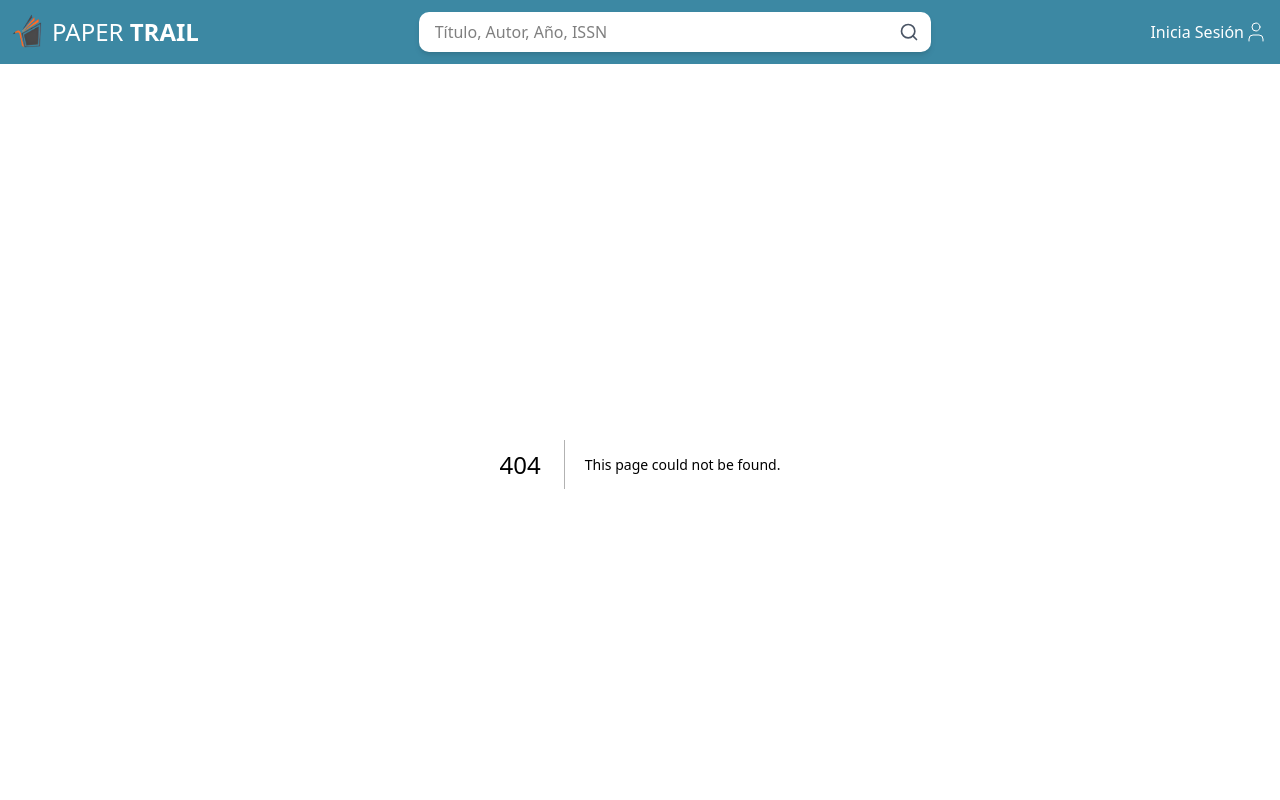
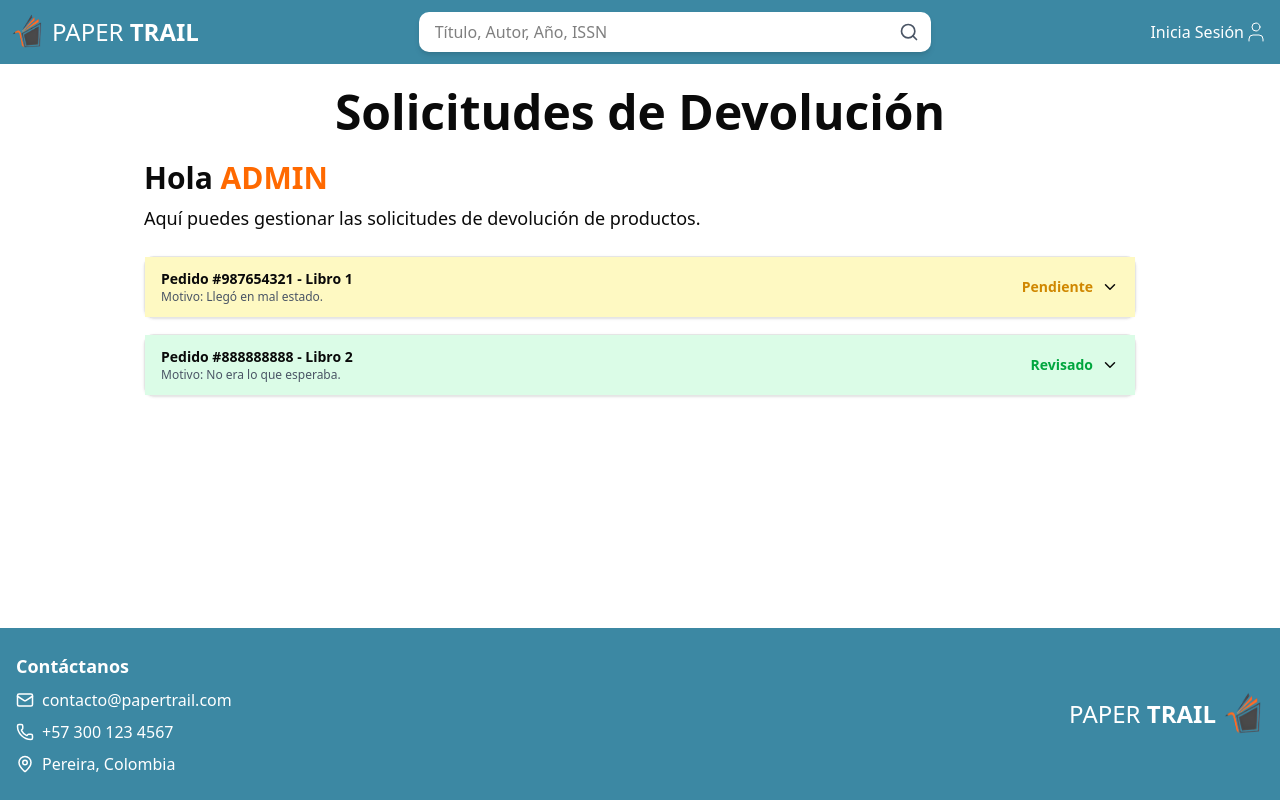
Before and after one commit to sofia0281/PaperTrailV2, a Next.js app in the folder frontend/: page /routes/requestadmin in a window 1280 px wide. Before the commit this address had no page. Shown: the top 800 px of the page. Built offline with nearby package versions, Linux system fonts and the light colour scheme.

Commit message:
componente de devolución de pedido admin

```diff
--- /dev/null
+++ b/frontend/app/routes/requestadmin/components/ReturnRequestAdmin.tsx
@@ -0,0 +1,137 @@
+'use client';
+
+import { useState } from 'react';
+import { ChevronDown, ChevronUp } from 'lucide-react';
+
+type ReturnRequest = {
+  id: number;
+  numeroFactura: string;
+  numeroPedido: string;
+  fechaCompra: string;
+  producto: string;
+  precio: number;
+  cantidad: number;
+  motivo: string;
+  comentarios?: string;
+  estado: 'Pendiente' | 'Revisado' | 'Rechazado';
+};
+
+const mockData: ReturnRequest[] = [
+  {
+    id: 1,
+    numeroFactura: '123456789',
+    numeroPedido: '987654321',
+    fechaCompra: '15/05/2025',
+    producto: 'Libro 1',
+    precio: 150000,
+    cantidad: 1,
+    motivo: 'Llegó en mal estado.',
+    comentarios: 'La caja estaba abierta.',
+    estado: 'Pendiente',
+  },
+  {
+    id: 2,
+    numeroFactura: '222222222',
+    numeroPedido: '888888888',
+    fechaCompra: '12/05/2025',
+    producto: 'Libro 2',
+    precio: 120000,
+    cantidad: 2,
+    motivo: 'No era lo que esperaba.',
+    estado: 'Revisado',
+  },
+];
+
+export default function AdminReturnRequests() {
+  const [requests, setRequests] = useState<ReturnRequest[]>(mockData);
+  const [openIds, setOpenIds] = useState<number[]>([]);
+
+  const toggleOpen = (id: number) => {
+    setOpenIds((prev) =>
+      prev.includes(id) ? prev.filter((openId) => openId !== id) : [...prev, id]
+    );
+  };
+
+  const updateStatus = (id: number, newStatus: ReturnRequest['estado']) => {
+    setRequests((prev) =>
+      prev.map((req) =>
+        req.id === id ? { ...req, estado: newStatus } : req
+      )
+    );
+  };
+
+  return (
+    <div className="max-w-5xl mx-auto px-4 py-6">
+      <h1 className="text-5xl font-bold mb-6 text-center">Solicitudes de Devolución</h1>
+      <h2 className="text-3xl font-bold mb-2 text-start">Hola <span className='text-orange-500'>ADMIN</span></h2>
+      <p className="text-lg mb-6 text-start">
+        Aquí puedes gestionar las solicitudes de devolución de productos.
+        <br />
+      </p>
+      <div className="space-y-4">
+        {requests.map((req) => {
+          const isOpen = openIds.includes(req.id);
+          return (
+            <div key={req.id} className="border rounded-lg shadow bg-white">
+              <button
+                onClick={() => toggleOpen(req.id)}
+                className={`cursor-pointer w-full text-left px-4 py-3 flex items-center justify-between hover:bg-gray-100 ${
+                      req.estado === 'Pendiente'
+                        ? 'bg-yellow-100'
+                        : req.estado === 'Revisado'
+                        ? 'bg-green-100'
+                        : 'bg-red-100'
+                    }`}
+              >
+                <div>
+                  <p className="text-sm font-semibold">
+                    Pedido #{req.numeroPedido} - {req.producto}
+                  </p>
+                  <p className="text-xs text-gray-600">Motivo: {req.motivo}</p>
+                </div>
+                <div className="flex items-center gap-2">
+                  <span
+                    className={`text-sm font-bold ${
+                      req.estado === 'Pendiente'
+                        ? 'text-yellow-600'
+                        : req.estado === 'Revisado'
+                        ? 'text-green-600'
+                        : 'text-red-600'
+                    }`}
+                  >
+                    {req.estado}
+                  </span>
+                  {isOpen ? <ChevronUp size={18} /> : <ChevronDown size={18} />}
+                </div>
+              </button>
+
+              {isOpen && (
+                <div className="border-t px-4 py-4 text-sm grid gap-2">
+                  <p><strong>Factura:</strong> {req.numeroFactura}</p>
+                  <p><strong>Fecha de Compra:</strong> {req.fechaCompra}</p>
+                  <p><strong>Precio:</strong> ${req.precio.toLocaleString()}</p>
+                  <p><strong>Cantidad:</strong> {req.cantidad}</p>
+                  <p><strong>Comentarios:</strong> {req.comentarios || 'Ninguno'}</p>
+                  <div className="flex justify-end gap-2 mt-2">
+                    <button
+                      onClick={() => updateStatus(req.id, 'Revisado')}
+                      className="px-4 py-1 text-sm bg-green-600 text-white rounded hover:bg-green-700 cursor-pointer"
+                    >
+                      Marcar como Revisado
+                    </button>
+                    <button
+                      onClick={() => updateStatus(req.id, 'Rechazado')}
+                      className="px-4 py-1 text-sm bg-red-600 text-white rounded hover:bg-red-700 cursor-pointer"
+                    >
+                      Rechazar
+                    </button>
+                  </div>
+                </div>
+              )}
+            </div>
+          );
+        })}
+      </div>
+    </div>
+  );
+}
--- /dev/null
+++ b/frontend/app/routes/requestadmin/page.tsx
@@ -0,0 +1,5 @@
+import AdminReturnRequests from './components/ReturnRequestAdmin';
+
+export default function DevolucionesAdminPage() {
+  return <AdminReturnRequests />;
+}
```
